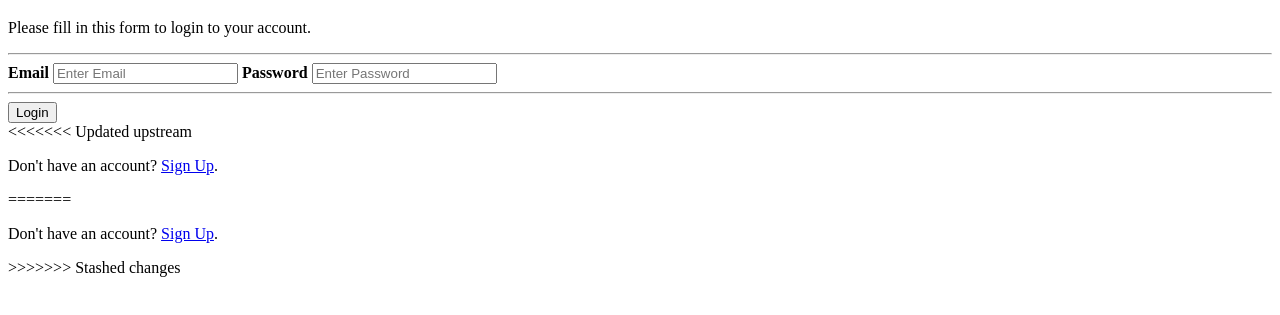
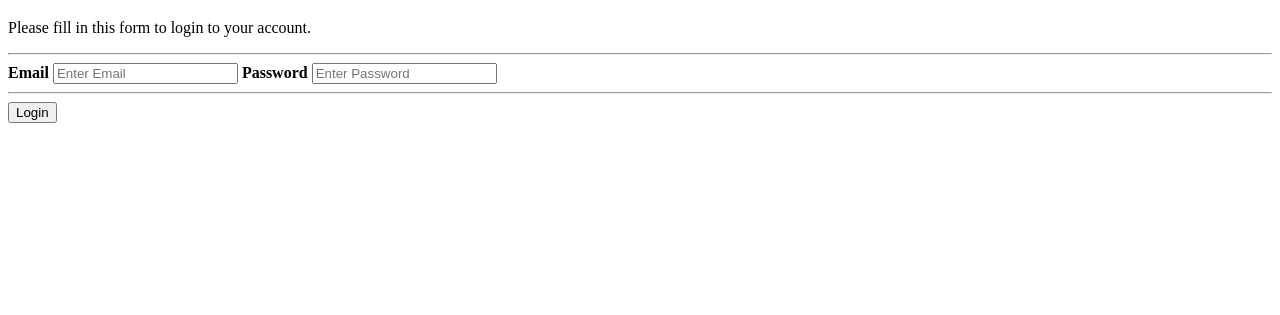
Before and after one commit to iamargus95/Golang-Login, a plain HTML site: page login.html in a window 1280 px wide. Shown: the part 61-376 px from the top of the page. Drawn offline with Linux system fonts and the light colour scheme.

Commit message:
Removed href from both login and register.html

```diff
--- a/login.html
+++ b/login.html
@@ -23,14 +23,6 @@
 
           <button type="submit" class="registerbtn">Login</button>
         </div>
-
-        <div class="container signin">
-<<<<<<< Updated upstream
-          <p>Don't have an account? <a href="/register">Sign Up</a>.</p>
-=======
-          <p>Don't have an account? <a href="http://localhost:8080/register">Sign Up</a>.</p>
->>>>>>> Stashed changes
-        </div>
       </form>
 </body>
 </html>
```
Also changed, not shown: register.html (+0 -8 lines).
